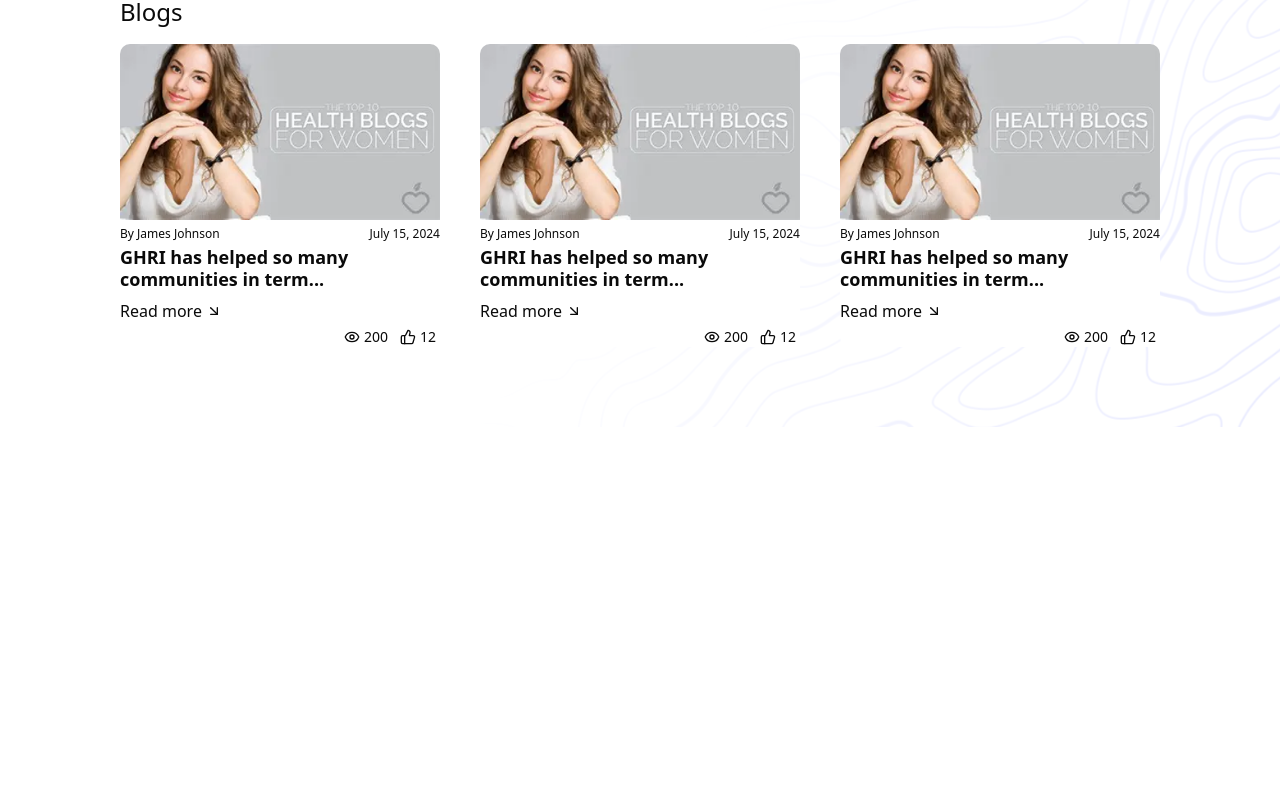
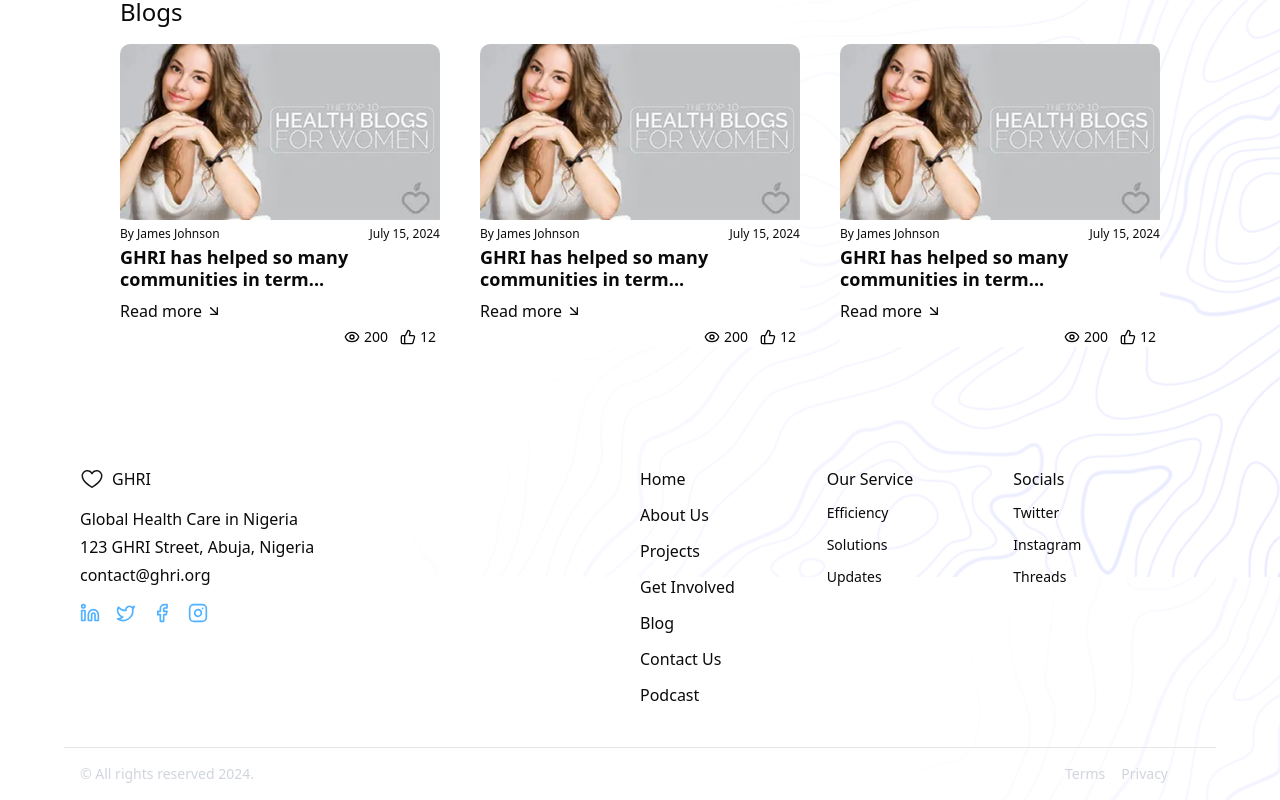
Before and after one commit to Shadrack04/ghri-website, a Next.js app: page /landing in a window 1280 px wide. Shown: the part 6793-7593 px from the top of the page. Before the commit the page ends 7220 px from the top, so only its background shows below. Built offline with nearby package versions, Linux system fonts and the light colour scheme.

Commit message:
implement the footer

```diff
--- a/app/(marketing)/layout.tsx
+++ b/app/(marketing)/layout.tsx
@@ -1,4 +1,5 @@
 import AppNav from "@/components/app-nav";
+import { Footer } from "@/components/footer";
 import React from "react";
 
 export default function layout({ children }: { children: React.ReactNode }) {
@@ -6,6 +7,7 @@
     <div className="background min-h-screen">
       <AppNav />
       {children}
+      <Footer />
     </div>
   );
 }
--- /dev/null
+++ b/components/footer-list.tsx
@@ -0,0 +1,65 @@
+import Link from "next/link"
+import { paths } from "@/constants/paths"
+
+export default function FooterList() {
+  return (
+    <div className="grid grid-cols-3">
+      {/* Home */}
+      <div className="flex flex-col items-start">
+        <p className="mb-3">Home</p>
+        <nav className="text-md flex flex-col flex-wrap justify-center gap-3">
+          <Link href={paths.public.about} className="hover:underline">
+            About Us
+          </Link>
+          <Link href={paths.public.contact_us} className="hover:underline">
+            Projects
+          </Link>
+          <Link href="#" className="hover:underline">
+            Get Involved
+          </Link>
+          <Link href="#" className="hover:underline">
+            Blog
+          </Link>
+          <Link href="#" className="hover:underline">
+            Contact Us
+          </Link>
+          <Link href="#" className="hover:underline">
+            Podcast
+          </Link>
+        </nav>
+      </div>
+
+      {/* our service */}
+      <div className="flex flex-col items-start">
+        <p className="mb-3">Our Service</p>
+        <nav className="flex flex-col flex-wrap justify-center gap-3 text-sm">
+          <Link href={paths.public.about} className="hover:underline">
+            Efficiency
+          </Link>
+          <Link href={paths.public.contact_us} className="hover:underline">
+            Solutions
+          </Link>
+          <Link href="#" className="hover:underline">
+            Updates
+          </Link>
+        </nav>
+      </div>
+
+      {/* Socials */}
+      <div className="flex flex-col items-start">
+        <p className="mb-3">Socials</p>
+        <nav className="flex flex-col flex-wrap justify-center gap-3 text-sm">
+          <Link href={paths.public.privacy_policy} className="hover:underline">
+            Twitter
+          </Link>
+          <Link href={paths.public.term_of_use} className="hover:underline">
+            Instagram
+          </Link>
+          <Link href={paths.public.term_of_use} className="hover:underline">
+            Threads
+          </Link>
+        </nav>
+      </div>
+    </div>
+  )
+}
--- /dev/null
+++ b/components/footer.tsx
@@ -0,0 +1,142 @@
+import Image from "next/image";
+import Link from "next/link";
+import { icons } from "@/constants/icons";
+import { siteConfig } from "@/constants/site";
+import { Facebook, Instagram, Linkedin, Twitter } from "lucide-react";
+import FooterList from "./footer-list";
+
+export const Footer = () => {
+  return (
+    <footer className="w-full md:px-16">
+      {/* Top Links */}
+      <div className=" py-4">
+        <div className="container mx-auto flex h-full flex-wrap justify-center px-4 py-6 sm:py-6">
+          <div className="grid w-full grid-cols-1 gap-8 md:grid-cols-2 md:gap-0">
+            <div>
+              <div className="mb-4 flex items-center gap-2">
+                <Image
+                  src={icons.loveIcon}
+                  alt="love icon"
+                  className="size-6"
+                />
+                <p>GHRI</p>
+              </div>
+              <div className=" ">
+                <div className="mb-4 flex flex-col gap-1">
+                  <p className="">Global Health Care in Nigeria</p>
+                  <p>123 GHRI Street, Abuja, Nigeria</p>
+                  <p>contact@ghri.org</p>
+                </div>
+                <div className="text-primary flex items-center gap-4">
+                  <Link
+                    target="_blank"
+                    href={siteConfig.links.linkedin}
+                    aria-label="LinkedIn"
+                    className="hover:text-white"
+                  >
+                    <Linkedin size={20} />
+                  </Link>
+                  <Link
+                    target="_blank"
+                    href={siteConfig.links.twitter}
+                    aria-label="Twitter"
+                    className="hover:text-white"
+                  >
+                    <Twitter size={20} />
+                  </Link>
+                  <Link
+                    target="_blank"
+                    href={siteConfig.links.facebook}
+                    aria-label="Facebook"
+                    className="hover:text-white"
+                  >
+                    <Facebook size={20} />
+                  </Link>
+
+                  <Link
+                    target="_blank"
+                    href={siteConfig.links.instagram}
+                    aria-label="Instagram"
+                    className="hover:text-white"
+                  >
+                    <Instagram size={20} />
+                  </Link>
+                </div>
+              </div>
+            </div>
+            <FooterList />
+
+            {/* <Image
+              src={icons.googleIcon}
+              alt="google store badge"
+              className="mt-5 md:mt-0"
+            /> */}
+          </div>
+        </div>
+      </div>
+      {/* Bottom Bar */}
+      <div className="border-custom-gray-300 border-t-1 px-4">
+        <div className="container mx-auto flex flex-col items-center justify-between gap-4 py-4 text-sm text-gray-300 md:flex-row 2xl:px-0">
+          <div className="text-custom-gray-300 mb-2 text-sm md:mb-0">
+            © All rights reserved 2024.
+          </div>
+          <div className="text-custom-gray-300 flex items-center gap-4 pr-8 text-sm">
+            <p>Terms</p>
+            <p>Privacy</p>
+          </div>
+        </div>
+      </div>
+    </footer>
+  );
+};
+
+// ;<div className="container mx-auto flex flex-col items-center justify-center py-6">
+//   <nav className="flex flex-wrap items-center justify-center gap-8 text-sm text-white">
+//     <Link href={paths.public.term_of_use} className="hover:underline">
+//       Term of Use
+//     </Link>
+//     <Link href={paths.public.privacy_policy} className="hover:underline">
+//       Privacy Policy
+//     </Link>
+//     <Link href={paths.public.contact_us} className="hover:underline">
+//       Contact us
+//     </Link>
+//   </nav>
+// </div>
+
+// social links
+
+{
+  /* <Link
+target="_blank"
+href={siteConfig.links.twitter}
+aria-label="Twitter"
+className="hover:text-white"
+>
+<Twitter size={20} />
+</Link>
+<Link
+target="_blank"
+href={siteConfig.links.facebook}
+aria-label="Facebook"
+className="hover:text-white"
+>
+<Facebook size={20} />
+</Link>
+<Link
+target="_blank"
+href={siteConfig.links.linkedin}
+aria-label="LinkedIn"
+className="hover:text-white"
+>
+<Linkedin size={20} />
+</Link>
+<Link
+target="_blank"
+href={siteConfig.links.instagram}
+aria-label="Instagram"
+className="hover:text-white"
+>
+<Instagram size={20} />
+</Link> */
+}
```
